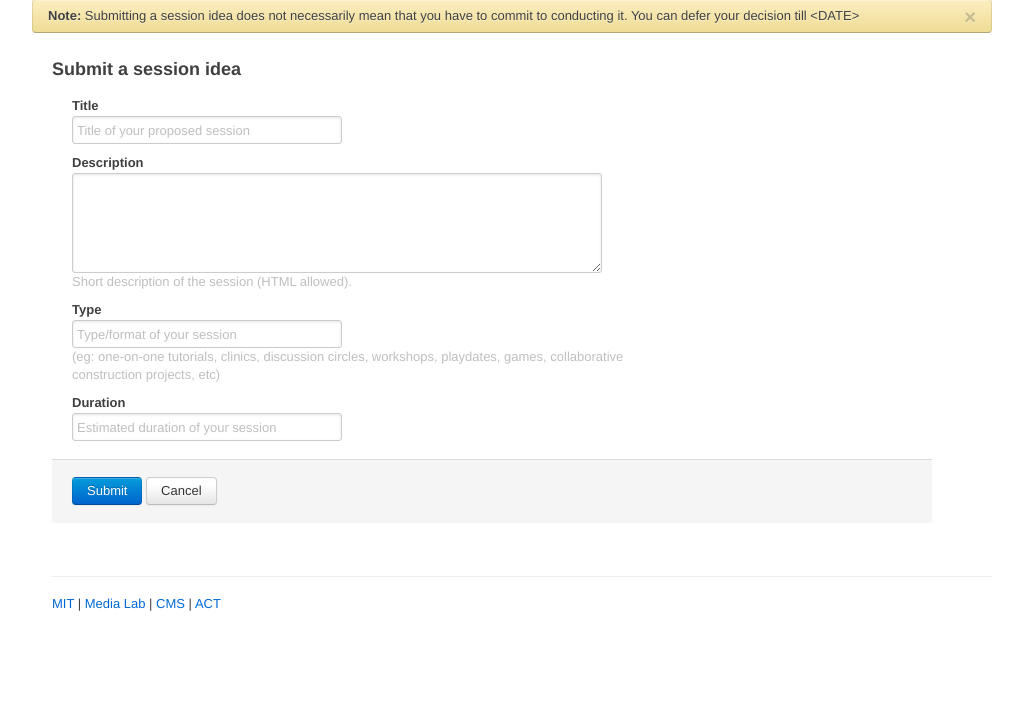
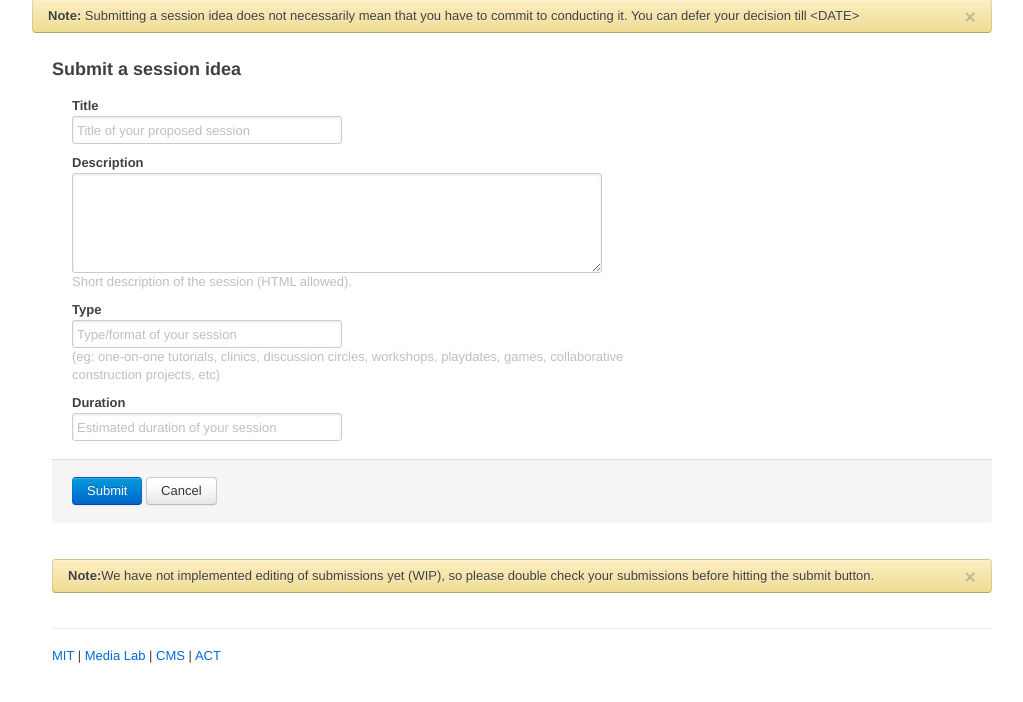
Before and after one commit to ricarose/shekho, a Django app: template templates/session/submit.html in a window 1280 px wide. Shown: the part 61-763 px from the top of the page, without its empty margins (118-1141 px from the left). Run offline with Django 3.2, Linux system fonts and the light colour scheme; the template is opened without the code that fills it, so the values that code supplies are empty; some libraries are stand-ins or nearby versions.

Commit message:
Add warning message about unimplemented editing

```diff
--- a/templates/session/submit.html
+++ b/templates/session/submit.html
@@ -39,7 +39,7 @@
 {% block primary %}
 
 <div class="row">
- <div class="span15">
+ <div class="span16">
 
  {% if success %}
  <h3>Success</h3>
@@ -153,5 +153,13 @@
  </div>
 </div>
 
+<div class="row">
+<div class="span16">
+<div class="alert-message notice fade in" data-alert="danger">
+<a class="close" href="#">&times;</a>
+<p><strong>Note:</strong>We have not implemented editing of submissions yet (WIP), so please double check your submissions before hitting the submit button.</p>
+</div>
+</div>
+</div>
 
 {% endblock %}
```
